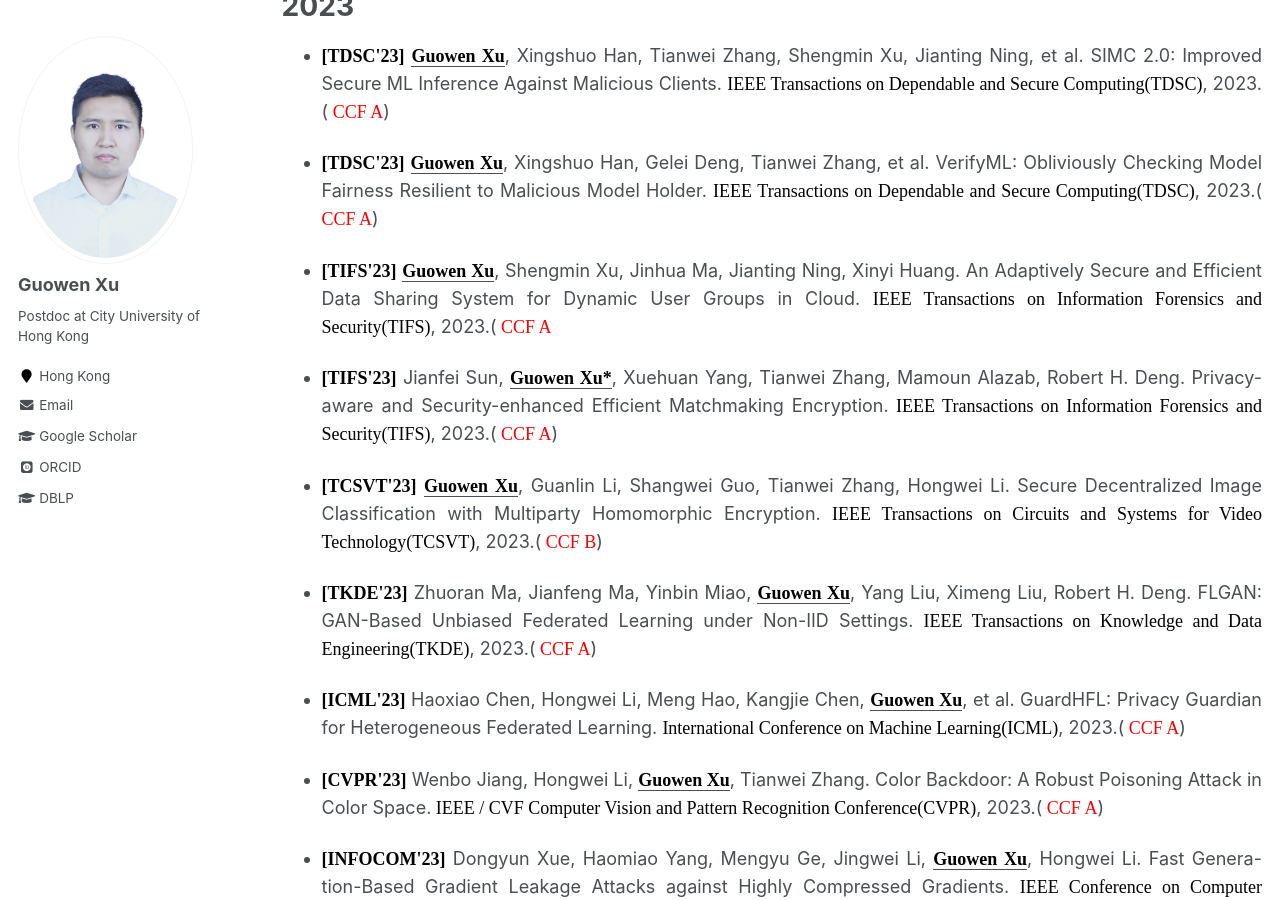
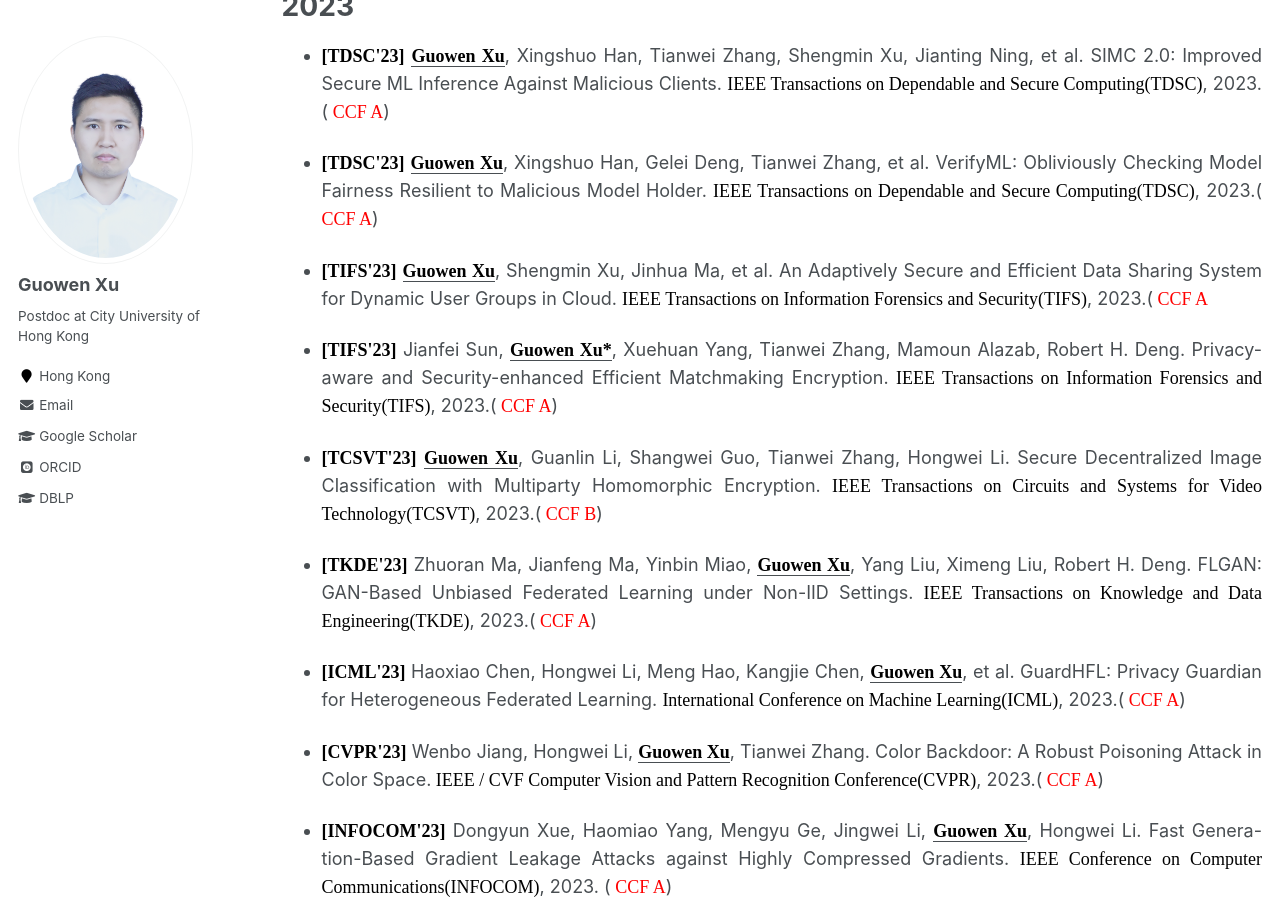
Before and after one commit to Guowen-xu/guowen-xu.github.io, a Jekyll site: the page built from _pages/publications.md, in a window 1280 px wide and 900 px high, scrolled down 566 px. Built offline with Jekyll 4.4.1, drawn with Linux system fonts in a browser that asks for light colours; some web fonts are replaced.

Commit message:
Update publications.md

```diff
--- a/_pages/publications.md
+++ b/_pages/publications.md
@@ -24,7 +24,7 @@ You can find my articles on my [Google Scholar](https://scholar.google.com.hk/ci
 
 * <p align="justify"> <b><font face="Times New Roman" color=black size=4> [TDSC'23]</font></b>  <u><b><font face="Times New Roman" color=black size=4> Guowen Xu</font></b></u>, Xingshuo Han, Gelei Deng, Tianwei Zhang, et al. VerifyML: Obliviously Checking Model Fairness Resilient to Malicious Model Holder. <font face="Times New Roman" color=black size=4> IEEE Transactions on Dependable and Secure Computing(TDSC)</font>, 2023.(<font face="Times New Roman" color=red size=4> CCF A</font>)
 
-*  <p align="justify"> <b><font face="Times New Roman" color=black size=4> [TIFS'23]</font></b> <u><b><font face="Times New Roman" color=black size=4> Guowen Xu</font></b></u>, Shengmin Xu, Jinhua Ma, Jianting Ning, Xinyi Huang. An Adaptively Secure and Efficient Data Sharing System for Dynamic User Groups in Cloud. <font face="Times New Roman" color=black size=4> IEEE Transactions on Information Forensics and Security(TIFS)</font>, 2023.(<font face="Times New Roman" color=red size=4> CCF A</font>
+*  <p align="justify"> <b><font face="Times New Roman" color=black size=4> [TIFS'23]</font></b> <u><b><font face="Times New Roman" color=black size=4> Guowen Xu</font></b></u>, Shengmin Xu, Jinhua Ma,  et al. An Adaptively Secure and Efficient Data Sharing System for Dynamic User Groups in Cloud. <font face="Times New Roman" color=black size=4> IEEE Transactions on Information Forensics and Security(TIFS)</font>, 2023.(<font face="Times New Roman" color=red size=4> CCF A</font>
 
 * <p align="justify"> <b><font face="Times New Roman" color=black size=4> [TIFS'23]</font></b> Jianfei Sun, <u><b><font face="Times New Roman" color=black size=4> Guowen Xu*</font></b></u>, Xuehuan Yang, Tianwei Zhang, Mamoun Alazab, Robert H. Deng. Privacy-aware and Security-enhanced Efficient Matchmaking Encryption.<font face="Times New Roman" color=black size=4> IEEE Transactions on Information Forensics and Security(TIFS)</font>, 2023.(<font face="Times New Roman" color=red size=4> CCF A</font>)
 
```
